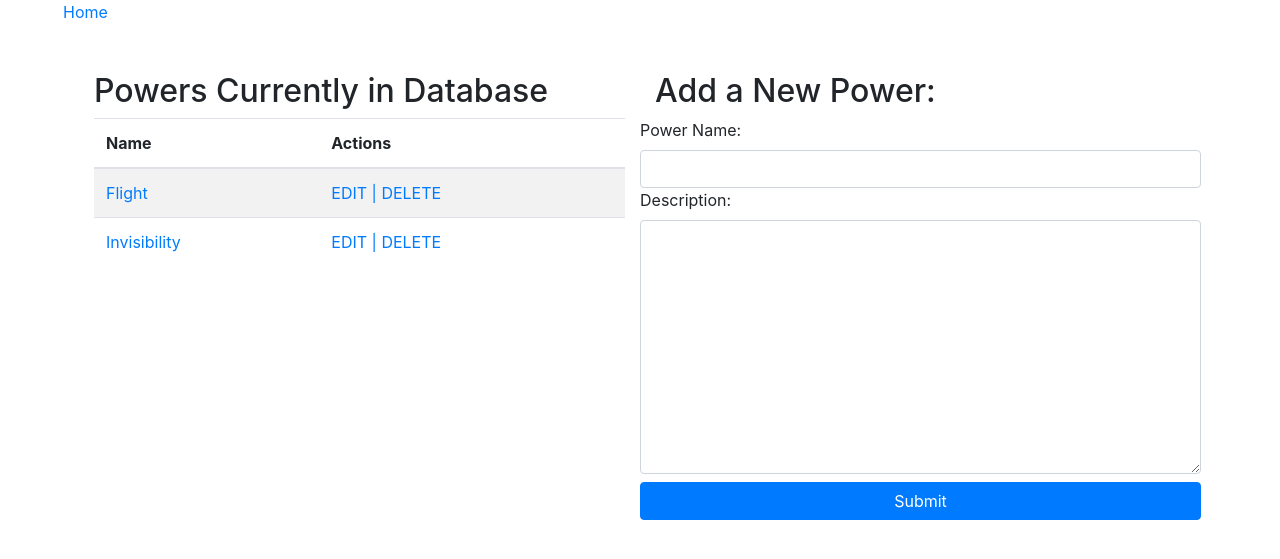
After one commit to Dakota-G/Super_Registry, a Django app: page /daemon/powers in a window 1280 px wide. The commit adds this page. Shown: the top 559 px of the page. Run offline with Django 3.2, Linux system fonts and the light colour scheme; data comes from the database, SQL or seed files in the repository; both versions use the stored data as it was after the commit; some libraries are stand-ins or nearby versions.

Commit message:
added a form to add powers

```diff
--- a/Daemon/models.py
+++ b/Daemon/models.py
@@ -1,14 +1,78 @@
 from django.db import models
+import datetime, time
+
+class UserManager(models.Manager):
+    # Creates a validator for the User class below
+    def User_Val(self, POSTdata):
+        errors = {}
+        if len(POSTdata['alias']) == 0:
+            errors['alias'] = "Please enter an alias!"
+        if len(POSTdata['name']) == 0:
+            errors['name'] = "Please enter a real name!"
+        if len(POSTdata['name']) < 3:
+            errors['name'] = "Please enter a longer name!"
+        if not POSTdata['name'].isalpha():
+            errors['name'] = "Please only enter letters for the name!"
+        if len(POSTdata['weakness']) == 0:
+            errors['weakness'] == "Please add at least one weakness!"
+        if len(POSTdata['description']) == 0:
+            errors['description'] = "Please add a description!"
+        elif len(POSTdata['description']) < 2:
+            errors['description'] = "Please add a longer description!"
+        return errors
+
+class PowerManager(models.Manager):
+    def Power_Val(self, POSTdata):
+        errors = {}
+        if len(POSTdata["name"]) == 0:
+            errors["name"] = "Please name the power!"
+# This will check to see if the power name is unique by searching the database
+        related = Powers.objects.filter(name = POSTdata["name"])
+        if len(related) > 0:
+            errors["name"] = "The power's name is not unique! Check the database!"
+        if len(POSTdata["description"]) < 10:
+            errors["description"] = "Please describe the power with some detail!"
+        return errors
+
+class TeamManager(models.Manager):
+    def Team_Val(self, POSTdata):
+        errors = {}
+        warnings = {}
+        today = str(datetime.date.today())
+        if len(POSTdata['name']) == 0:
+            errors['name'] = "Please enter a team name!"
+        related_active = Team.objects.filter(name = POSTdata['name'], active = True)
+        if len(related_active) > 0:
+            errors['name'] = "Your team's name clashes with a currently active team!"
+        related_inactive = Team.objects.filter(name = POSTdata['name'], active = False)
+        if len(related_inactive) > 0:
+            warnings['name'] = "Be aware: Your team's name reuses a currently inactive team name!"
+        if time.strptime(POSTdata['inception'], "%Y-%m-%D") > time.strptime(today, "%Y-%m-%D"):
+            warnings['inception'] = "Be aware: Your inception date is in the future!"
+        messages = [errors, warnings]
+        return messages
 
 class User(models.Model):
     alias = models.CharField(max_length = 25)
     name = models.CharField(max_length = 50)
-    alignment = models.CharField(choices=['hero', 'villain'])
-    weakness = models.CharField()
+    alignment = models.CharField(max_length = 1, choices=[('h','hero'), ('v','villain')])
+    weakness = models.CharField(max_length = 25)
     nemeses = models.ManyToManyField("self")
-    description = models.TextField(max_length=250)
+    description = models.TextField(max_length = 250)
+    objects = UserManager()
 
 class Powers(models.Model):
     name = models.CharField(max_length = 25)
-    description = models.TextField(max_length=250)
+    description = models.TextField(max_length = 250)
     users = models.ManyToManyField("User", related_name="powers")
+    objects = PowerManager()
+
+class Team(models.Model):
+    name = models.CharField(max_length = 50)
+    headquarters = models.CharField(max_length = 100)
+    inception = models.DateField()
+    active = models.BooleanField(default = True)
+    description = models.TextField(max_length = 250)
+    leader = models.ForeignKey("User", related_name="team_lead", on_delete=models.CASCADE)
+    members = models.ManyToManyField("User", related_name="team")
+    objects = TeamManager()
--- /dev/null
+++ b/Daemon/templates/power_list.html
@@ -0,0 +1,76 @@
+<!DOCTYPE html>
+<html lang="en">
+<head>
+    <meta charset="UTF-8">
+    <title>Power List</title>
+    <link rel="stylesheet" href="https://stackpath.bootstrapcdn.com/bootstrap/4.4.1/css/bootstrap.min.css" integrity="sha384-Vkoo8x4CGsO3+Hhxv8T/Q5PaXtkKtu6ug5TOeNV6gBiFeWPGFN9MuhOf23Q9Ifjh" crossorigin="anonymous">
+</head>
+<body>
+    <div class="container px-2">
+        <div class="row mb-5">
+            <a href = "/">Home</a>
+        </div>
+
+        <div class="row">
+        <div class="col ml-3">
+            <table class="table table-striped">
+                <h2>Powers Currently in Database</h2>
+                <thead>
+                    <tr>
+                        <th scope="col">Name</th>
+                        <th scope="col">Actions</th>
+                    </tr>
+                </thead>
+                {% for power in all_powers %}
+                    <tr>
+                        <td><a href="/daemon/powers/{power.id}">{{ power.name }}</a></td>
+                        <td><a href="#">EDIT</aa> | <a href="#">DELETE</a></td>
+                    </tr>
+                {% endfor %}
+            </table>
+        </div>
+        <div class="col mr-3">
+            <h2>Add a New Power:</h2>
+            <form action="/daemon/register_power" method="POST">
+                {% csrf_token %}
+
+                <div class="row form_group">
+                    {% if not messages %}
+                    <label for="name">Power Name:</label>
+                    {% else %}
+                    <label for="name" class="text-danger font-weight-bold">Power Name: </label>
+                    {% endif %}
+
+                    {% for message in messages %}
+                    {% if "name" in message.extra_tags %}
+                        <p class="text-danger text-italic ml-2">{{ message }}</p>
+                        {% endif %}
+                    {% endfor %}
+
+                    <input type="text" name="name" class="form-control" />
+                </div>
+
+                <div class="row form_group">
+                    {% if not messages %}
+                    <label for="description">Description:</label>
+                    {% else %}
+                    <label for="description" class="text-danger font-weight-bold">Description: </label>
+                    {% endif %}
+                    {% for message in messages %}
+                    {% if "description" in message.extra_tags %}
+                        <p class="text-danger text-italic ml-2">{{ message }}</p>
+                    {% endif %}
+
+                    {% endfor %}
+                    <textarea name="description" rows="10" class="form-control"></textarea>
+                </div>
+                <div class="row form_group mt-2">
+                    <input type="submit" class="btn btn-primary col-12" />
+                </div>
+            </form>
+
+        </div>
+        </div>
+    </div>
+</body>
+</html>
--- a/Daemon/urls.py
+++ b/Daemon/urls.py
@@ -2,6 +2,8 @@ from django.urls import path
 from . import views
 
 urlpatterns = [
+    path("daemon/powers/<int:power_id>", views.view_power),
+    path("daemon/powers", views.all_powers),
     path("daemon/register_power", views.register_power),
     path("", views.choose),
 ]
--- a/Daemon/views.py
+++ b/Daemon/views.py
@@ -1,7 +1,35 @@
-from django.shortcuts import render
+from django.shortcuts import render, redirect
+from django.contrib import messages
+from .models import *
 
+# renders
 def choose(request):
     return render(request, 'index.html')
 
+def view_power(request, power_id):
+    try:
+        power = Powers.objects.get(id = power_id)
+        context = {
+            "power": power
+        }
+        return render(request, "power_viewer.html", context)
+    except:
+        messages.error(request, "Missing Power from Database")
+        return redirect("/daemon/powers")
+
+def all_powers(request):
+    context = {
+        "all_powers": Powers.objects.all()
+    }
+    return render(request, "power_list.html", context)
+
+# Posts
 def register_power(request):
-    pass
+    errors = Powers.objects.Power_Val(request.POST)
+    if len(errors) > 0:
+        for key, value in errors.items():
+            messages.error(request, value, extra_tags=key)
+        return redirect("/daemon/powers")
+    else:
+        new_power = Powers.objects.create(name = request.POST['name'], description = request.POST['description'])
+        return redirect("/daemon/powers")
--- a/Sup_Registry/urls.py
+++ b/Sup_Registry/urls.py
@@ -17,8 +17,8 @@ from django.contrib import admin
 from django.urls import include, path
 
 urlpatterns = [
-    path('villain/', include("villain_reg.urls")),
-    path('hero/', include("superhero_reg.urls")),
-    path('', include("daemon.urls")),
+    path('villain/', include("Villain_Reg.urls")),
+    path('hero/', include("Superhero_Reg.urls")),
+    path('', include("Daemon.urls")),
     path('admin/', admin.site.urls),
 ]
--- a/Superhero_Reg/models.py
+++ b/Superhero_Reg/models.py
@@ -1,7 +1 @@
 from django.db import models
-
-
-class User(models.Model):
-    Alias = models.CharField(max_length = 25)
-    Name = models.CharField(max_length = 50)
-    Powers = models.CharField()
```
Also changed, not shown: Daemon/templates/index.html (+7 -4 lines), Daemon/templates/power_viewer.html (added, +38 -0 lines), Daemon/migrations/0001_initial.py (added), db.sqlite3 (added).
